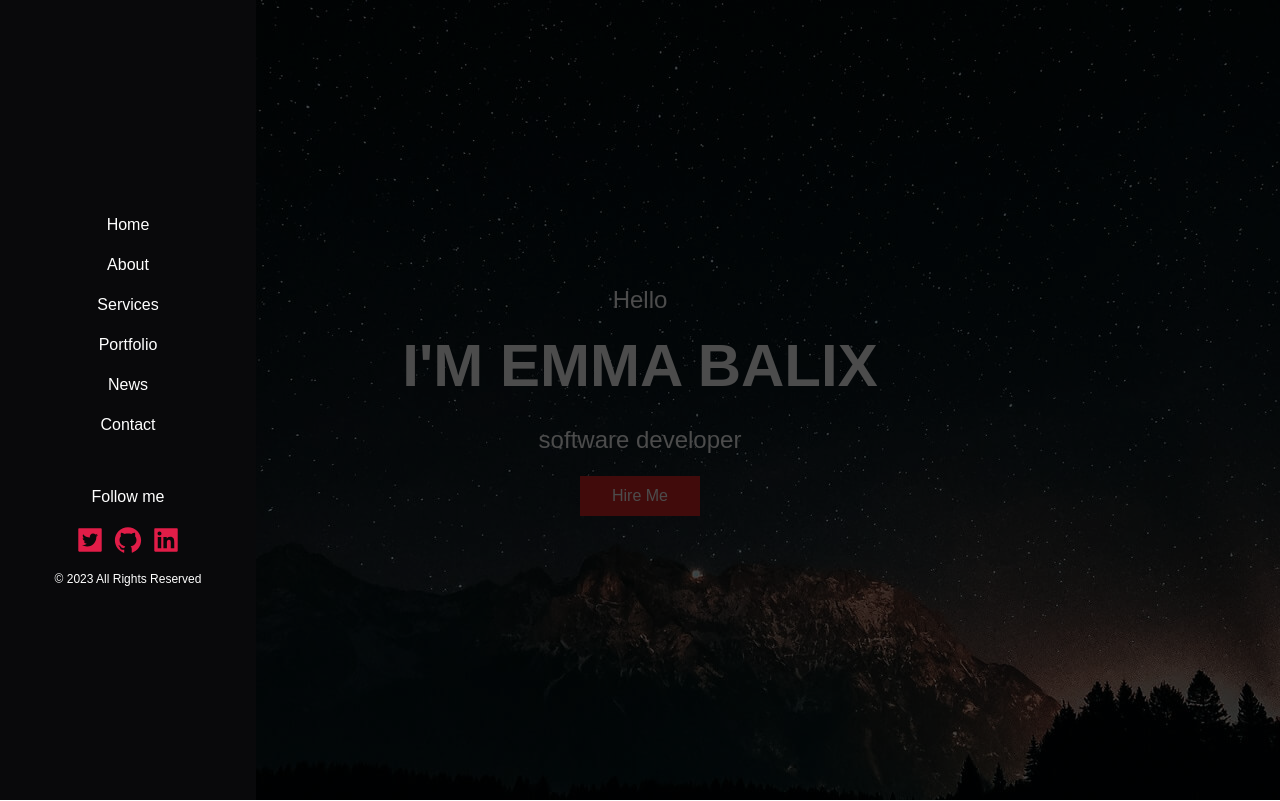
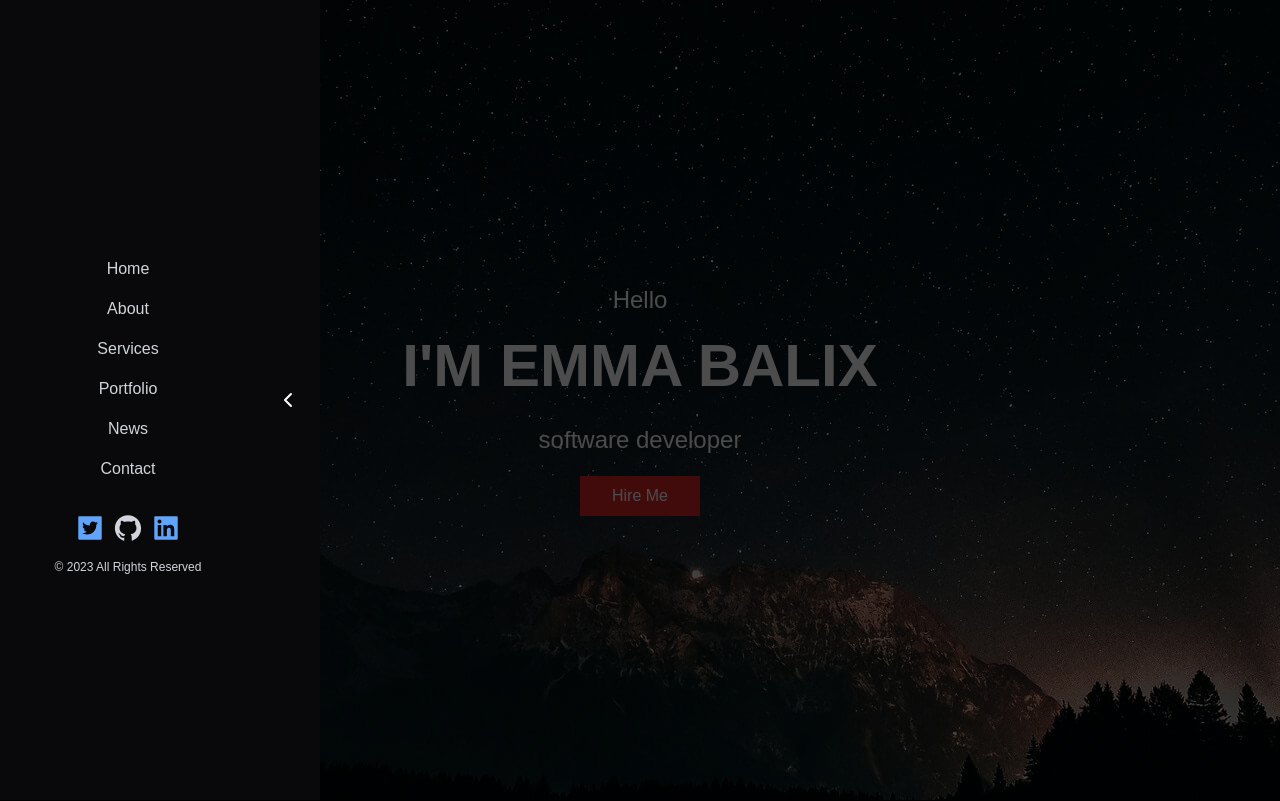
Before and after one commit to Balikuddembe/portfolio, a Next.js app: page / in a window 1280 px wide. Shown: the top 801 px of the page. Built offline with nearby package versions, Linux system fonts and the light colour scheme.

Commit message:
Add toggleSidebar functionality

```diff
--- a/components/Sidebar.js
+++ b/components/Sidebar.js
@@ -1,63 +1,221 @@
-import React from "react";
+// import React from "react";
+// import { Button, Link as ScrollLink, animateScroll as scroll } from "react-scroll";
+// import { AiFillTwitterSquare, AiFillGithub, AiFillLinkedin } from "react-icons/ai"
+
+// const Sidebar = () => {
+//     return (
+//         <div className=" m-72">
+//             <div className=" bg-zinc-950 text-white h-screen w-64 fixed top-0 left-0 flex flex-col items-center justify-center text-center">
+//                 <div>
+//                     <ul>
+//                         <li>
+//                             <button><ScrollLink to="home">Home</ScrollLink></button>
+//                         </li>
+
+//                         <li className="py-4">
+//                            <button><ScrollLink to='about'>About</ScrollLink></button>
+//                         </li>
+
+//                         <li>
+//                             <button><ScrollLink to='services'>Services</ScrollLink></button>
+//                         </li>
+
+//                         <li className="py-4">
+//                            <button><ScrollLink to='portfolio'>Portfolio</ScrollLink></button>
+//                         </li>
+
+//                         <li>
+//                         <button><ScrollLink to='news'>News</ScrollLink></button>
+//                         </li>
+
+//                         <li className="py-4">
+//                         <button><ScrollLink to='contact'>Contact</ScrollLink></button>
+//                         </li>
+//                     </ul>
+//                 </div>
+//                 <p className=" pt-8">Follow me</p>
+
+//                 {/* follow me icons */}
+//                 <div className=" text-rose-600 flex space-x-2 py-4 ">
+//                     <div>
+//                         <a href='https://twitter.com/BalixEmma'>
+//                             <AiFillTwitterSquare size={30} className="hover:text-blue-800" />
+//                         </a>
+//                     </div>
+//                     <div>
+
+//                         <a href='https://github.com/Balikuddembe'>
+//                             <AiFillGithub size={30} className=" hover:text-white"/>
+//                         </a>
+//                     </div>
+
+//                     <div>
+//                         <a href='https://www.linkedin.com/in/emmanuelbalikuddembe/'>
+//                             <AiFillLinkedin size={30} className=" hover:text-blue-800" />
+//                         </a>
+//                     </div>
+//                 </div>
+//                 <p className=" text-xs font-light ">© 2023 All Rights Reserved</p>
+//             </div>
+//         </div>
+//     )
+// }
+// export default Sidebar;
+
+import React, { useState } from "react";
 import { Button, Link as ScrollLink, animateScroll as scroll } from "react-scroll";
-import { AiFillTwitterSquare, AiFillGithub, AiFillLinkedin } from "react-icons/ai"
+import { AiFillTwitterSquare, AiFillGithub, AiFillLinkedin } from "react-icons/ai";
 
 const Sidebar = () => {
+  const [sidebarVisible, setSidebarVisible] = useState(true);
+
+  const toggleSidebar = () => {
+    if (!sidebarVisible) {
+      setSidebarVisible(true);
+    }
+  };
+
   return (
-        <div className=" m-72">
-            <div className=" bg-zinc-950 text-white h-screen w-64 fixed top-0 left-0 flex flex-col items-center justify-center text-center">
+    <div className="sidebar-container">
+      {sidebarVisible && (
+        <div className="sidebar-wrapper bg-zinc-950 text-white fixed top-0 left-0 h-screen w-64 flex flex-col items-center justify-center text-center">
           <div>
-                    <ul>
+            <ul className="my-8">
               <li>
-                            <button><ScrollLink to="home">Home</ScrollLink></button>
+                <ScrollLink
+                  to="home"
+                  smooth={true}
+                  offset={-50}
+                  duration={500}
+                  className="text-gray-300 hover:text-white"
+                  onClick={toggleSidebar}
+                >
+                  Home
+                </ScrollLink>
               </li>
-
-                        <li className="py-4">
-                           <button><ScrollLink to='about'>About</ScrollLink></button>
+              <li className="my-4">
+                <ScrollLink
+                  to="about"
+                  smooth={true}
+                  offset={-50}
+                  duration={500}
+                  className="text-gray-300 hover:text-white"
+                  onClick={toggleSidebar}
+                >
+                  About
+                </ScrollLink>
               </li>
-
               <li>
-                            <button><ScrollLink to='services'>Services</ScrollLink></button>
+                <ScrollLink
+                  to="services"
+                  smooth={true}
+                  offset={-50}
+                  duration={500}
+                  className="text-gray-300 hover:text-white"
+                  onClick={toggleSidebar}
+                >
+                  Services
+                </ScrollLink>
               </li>
-
-                        <li className="py-4">
-                           <button><ScrollLink to='portfolio'>Portfolio</ScrollLink></button>
+              <li className="my-4">
+                <ScrollLink
+                  to="portfolio"
+                  smooth={true}
+                  offset={-50}
+                  duration={500}
+                  className="text-gray-300 hover:text-white"
+                  onClick={toggleSidebar}
+                >
+                  Portfolio
+                </ScrollLink>
               </li>
-
               <li>
-                        <button><ScrollLink to='news'>News</ScrollLink></button>
+                <ScrollLink
+                  to="news"
+                  smooth={true}
+                  offset={-50}
+                  duration={500}
+                  className="text-gray-300 hover:text-white"
+                  onClick={toggleSidebar}
+                >
+                  News
+                </ScrollLink>
               </li>
-
-                        <li className="py-4">
-                        <button><ScrollLink to='contact'>Contact</ScrollLink></button>
+              <li className="my-4">
+                <ScrollLink
+                  to="contact"
+                  smooth={true}
+                  offset={-50}
+                  duration={500}
+                  className="text-gray-300 hover:text-white"
+                  onClick={toggleSidebar}
+                >
+                  Contact
+                </ScrollLink>
               </li>
             </ul>
           </div>
-                <p className=" pt-8">Follow me</p>
-
-                {/* follow me icons */}
-                <div className=" text-rose-600 flex space-x-2 py-4 ">
-                    <div>
-                        <a href='https://twitter.com/BalixEmma'>
-                            <AiFillTwitterSquare size={30} className="hover:text-blue-800" />
+          <div className="flex space-x-2 pb-4">
+            <a href="https://twitter.com/BalixEmma">
+              <AiFillTwitterSquare
+                size={30}
+                className="text-blue-400 hover:text-blue-800"
+              />
+            </a>
+            <a href="https://github.com/Balikuddembe">
+              <AiFillGithub
+                size={30}
+                className="text-gray-300 hover:text-white"
+              />
+            </a>
+            <a href="https://www.linkedin.com/in/emmanuelbalikuddembe/">
+              <AiFillLinkedin
+                size={30}
+                className="text-blue-400 hover:text-blue-800"
+              />
             </a>
           </div>
-                    <div>
-
-                        <a href='https://github.com/Balikuddembe'>
-                            <AiFillGithub size={30} className=" hover:text-white"/>
-                        </a>
-                    </div>
-
-                    <div>
-                        <a href='https://www.linkedin.com/in/emmanuelbalikuddembe/'>
-                            <AiFillLinkedin size={30} className=" hover:text-blue-800" />
-                        </a>
+          <p className="text-xs text-gray-300">© 2023 All Rights Reserved</p>
+          <div
+            className="sidebar-toggle bg-zinc-950 text-white h-screen w-16 fixed top-0 left-64 flex flex-col items-center justify-center text-center cursor-pointer"
+            onClick={() => setSidebarVisible(false)}
+          >
+            <svg
+              xmlns="http://www.w3.org/2000/svg"
+              viewBox="0 0 24 24"
+              fill="none"
+              stroke="currentColor"
+              strokeWidth="2"
+              strokeLinecap="round"
+              strokeLinejoin="round"
+              className="feather feather-chevron-left h-6 w-6 text-white"
+            >
+              <polyline points="15 18 9 12 15 6"></polyline>
+            </svg>
           </div>
         </div>
-                <p className=" text-xs font-light ">© 2023 All Rights Reserved</p>
+      )}
+      {!sidebarVisible && (
+        <div
+          className="sidebar-toggle bg-zinc-950 text-white h-screen w-16 fixed top-0 left-0 flex flex-col items-center justify-center text-center cursor-pointer"
+          onClick={() => setSidebarVisible(true)}
+        >
+          <svg
+            xmlns="http://www.w3.org/2000/svg"
+            viewBox="0 0 24 24"
+            fill="none"
+            stroke="currentColor"
+            strokeWidth="2"
+            strokeLinecap="round"
+            strokeLinejoin="round"
+            className="feather feather-chevron-right h-6 w-6 text-white"
+          >
+            <polyline points="9 18 15 12 9 6"></polyline>
+          </svg>
         </div>
+      )}
     </div>
-    )
-}
+  );
+};
+
 export default Sidebar;
```
Lines whose indentation alone changed are shown as unchanged.
